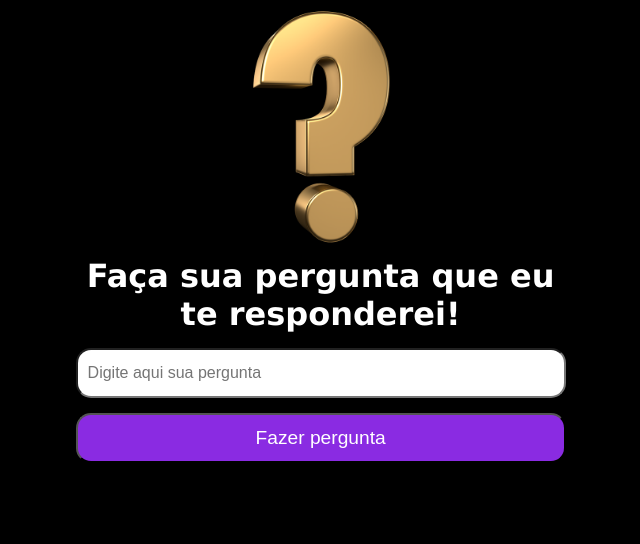
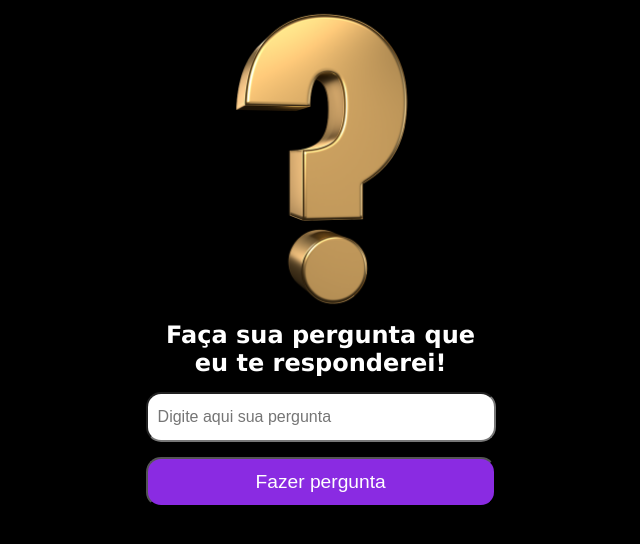
Before and after one commit to Schillerdavis/digite-pergunta, a plain HTML site: page index.html in a window 1280 px wide. Shown: the whole page, without its empty margins (313-953 px from the left). Drawn offline with Linux system fonts and the light colour scheme.

Commit message:
Update style.css

```diff
--- a/estilo/style.css
+++ b/estilo/style.css
@@ -15,14 +15,17 @@ body {
     text-align: center;
 }
 img {
-    width: 20%;
+    width: 25%;
 }
 div {
-    width: 490px;
+    width: 350px;
     margin: auto;
 }
+h1 {
+    font-size: 1.5em;
+}
 input#pergunta {
-    width: 490px;
+    width: 350px;
     height: 50px;
     margin: 15px 0px 15px;
     border-radius: 15px;
@@ -32,7 +35,7 @@ input#pergunta {
 input#btnPerg {
     display: block;
     margin: auto;
-    width: 490px;
+    width: 350px;
     height: 50px;
     background-color: blueviolet;
     color: white;
```
